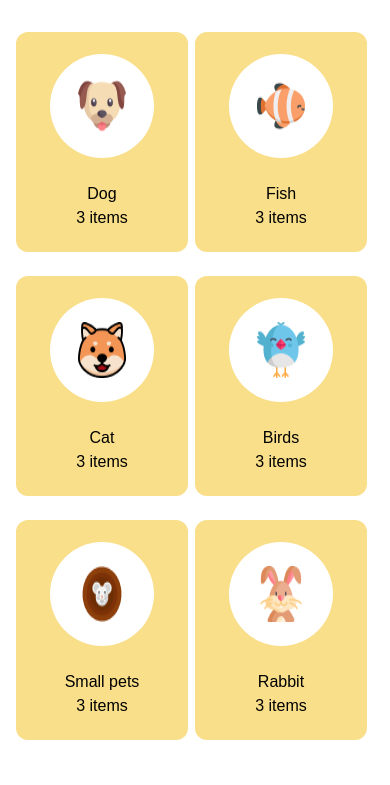
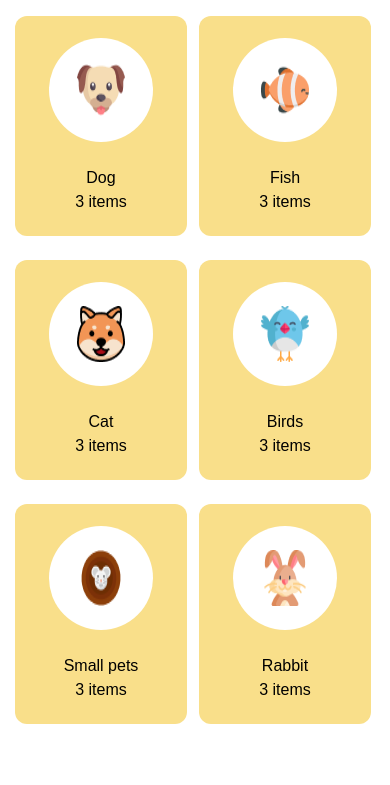
Before and after one commit to NK49zx/A03.github.io, a plain HTML site: page index.html in a window 390 px wide. Shown: the part 676-1461 px from the top of the page. Drawn offline with nearby package versions, Linux system fonts and the light colour scheme; a web font is replaced by a local one.

Commit message:
revised responsive features

```diff
--- a/index.html
+++ b/index.html
@@ -15,9 +15,9 @@
 
 
 </head>
-<body style="font-family: 'Sora', sans-serif;" >
+<body style="font-family: 'Sora', sans-serif;" class="place-self-center">
     <header>
-        <div class="h-25  flex justify-evenly bg-[#FFF9F4] max-sm:justify-between max-sm:px-4 max-sm:px-3">
+        <div class="h-25 flex justify-evenly bg-[#FFF9F4] max-sm:justify-between max-sm:px-4 max-sm:px-3">
             <div class="flex items-center gap-2">
                 <img src="c1-assets/logo-header.png" alt="">
                 <div class="text-2xl">Browse<span class="text-[#FFDC26]">4</span>pets</div>
@@ -72,7 +72,7 @@
         </div>
         <div class="mx-35 my-19 max-sm:mx-4 max-sm:my-8">
             <h1 class="text-4xl" style="font-family: 'ADLaM Display', sans-serif;">Browse By Categories</h1>
-            <div class="my-12 flex gap-6 max-sm:grid max-sm:grid-cols-2 max-sm:gap-x-0">
+            <div class="my-12 flex gap-6 max-sm:grid max-sm:grid-cols-2 max-sm:gap-x-2 max-sm:my-8">
                 <div class="w-50 h-63 bg-[#F9DF8A] flex flex-col items-center justify-center gap-6 rounded-xl  max-sm:w-43  max-sm:h-55">
                     <div class="w-26 h-26 p-6 rounded-full bg-[#FFFFFF] flex justify-center">
                         <img src="c1-assets/dog-cartoon.png" alt="">
@@ -340,7 +340,7 @@
         </section>
     </main>
     <footer class="relative max-sm:mt-70 ">
-        <div class=" mx-35 h-123 w-auto  bg-[#FFF9F4] flex justify-start gap-10 px-20 items-center absolute inset-x-0 bottom-100 z-1 max-sm:w-90 max-sm:h-140 max-sm:flex-col max-sm:py-8    max-sm:mx-4 max-sm:my-20">
+        <div class=" mx-35 h-123 w-auto  bg-[#FFF9F4] flex justify-start gap-10 px-20 items-center absolute inset-x-0 bottom-100 z-1 max-sm:w-90 max-sm:h-140 max-sm:flex-col max-sm:py-8 max-sm:mx-4 max-sm:my-20 max-sm:left-3">
             <div class="">
                 <img class="max-sm:w-47 max-sm:60" src="c1-assets/cute-pet-mid.png" alt="">
             </div>
```
